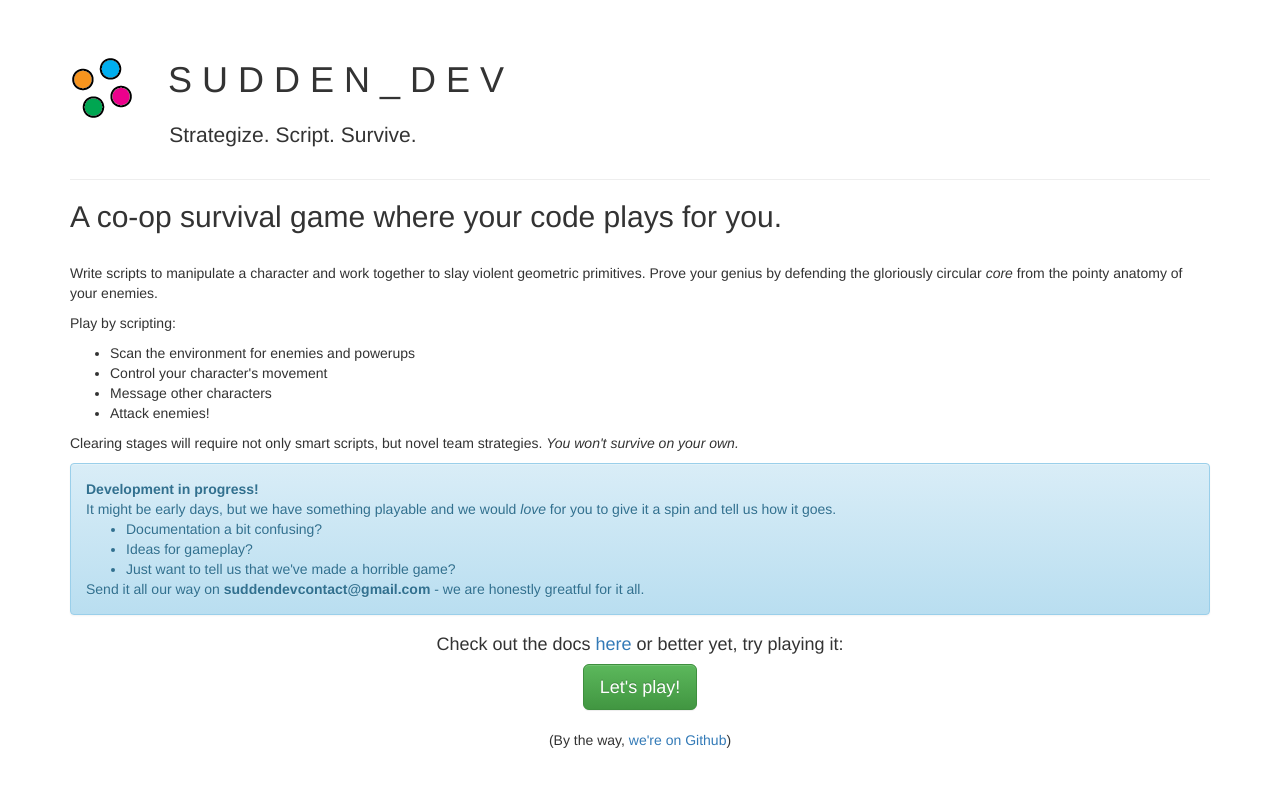
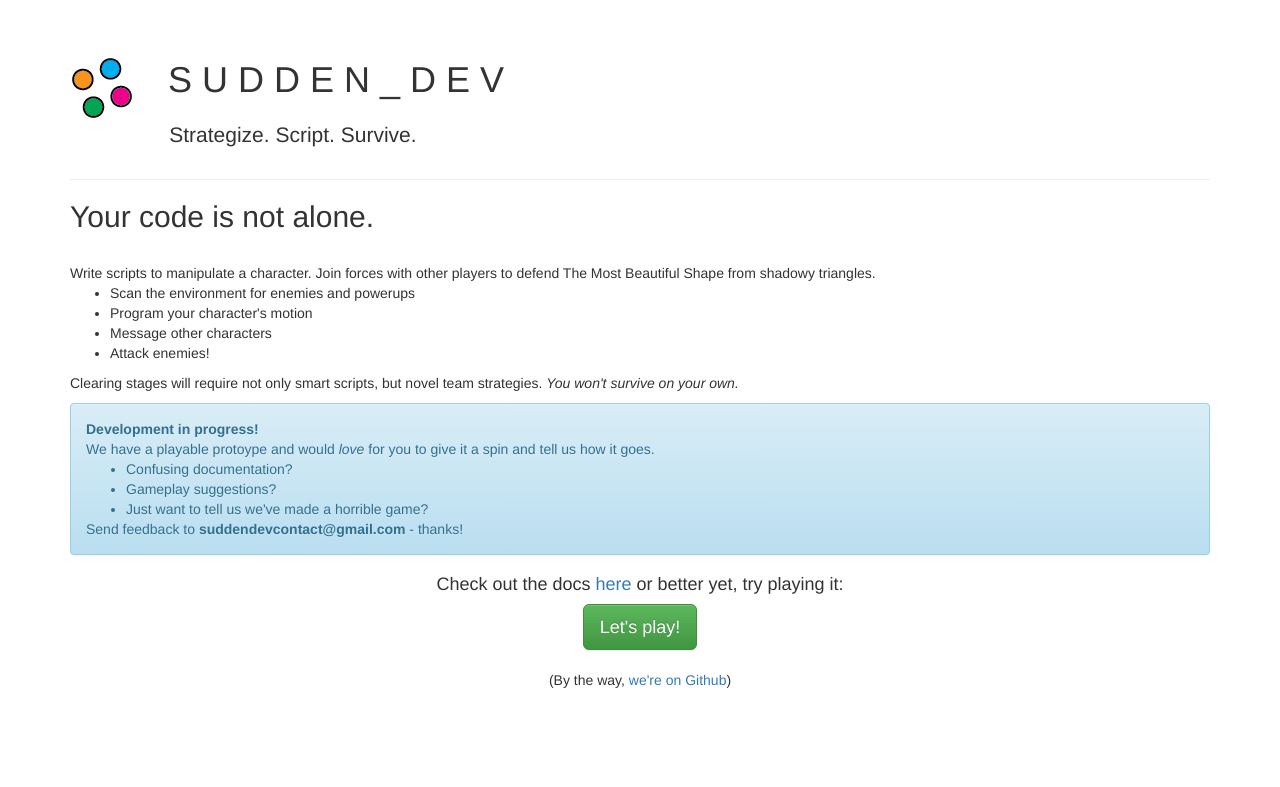
Before and after one commit to SuddenDevs/SuddenDev, a Flask app: a page that uses suddendev/templates/index.html in a window 1280 px wide. Shown: the top 787 px of the page. Run offline with Flask 2, Linux system fonts and the light colour scheme; parts of the project's set-up code (start-up, migrations or seed data) failed here and were passed over; some libraries are stand-ins or nearby versions.

Commit message:
[TB] change homepage wording

```diff
--- a/suddendev/templates/game.html
+++ b/suddendev/templates/game.html
@@ -584,7 +584,7 @@
         stage.addChild(game_layer);
         stage.addChild(hud_layer);
 
-        blurFilter = new PIXI.filters.BlurFilter(2, 1, 3);
+        blurFilter = new PIXI.filters.BlurFilter(0, 1, 3);
 
         fpsText = new PIXI.Text("", {fontFamily: "Arial", fontSize: 20, fill: "black"});
         fpsText.x = 10;
--- a/suddendev/templates/index.html
+++ b/suddendev/templates/index.html
@@ -6,15 +6,14 @@
 
       {{ suddendev_header() }}
 
-      <h2>A co-op survival game where your code plays for you.</h2>
+      <h2>Your code is not alone.</h2>
       <br>
-      Write scripts to manipulate a character and work together to slay violent geometric primitives.
-      Prove your genius by defending the gloriously circular <i>core</i> from the pointy anatomy of your enemies.</p>
+      Write scripts to manipulate a character.
+      Join forces with other players to defend The Most Beautiful Shape from shadowy triangles.
 
-      Play by scripting:</p>
       <ul>
         <li>Scan the environment for enemies and powerups</li>
-        <li>Control your character's movement</li>
+        <li>Program your character's motion</li>
         <li>Message other characters</li>
         <li>Attack enemies!</li>
       </ul>
@@ -24,13 +23,13 @@
 
       <div class="alert alert-info">
 	<strong>Development in progress!</strong>
-	<p>It might be early days, but we have something playable and we would <i>love</i> for you to give it a spin and tell us how it goes.</p>
+	<p>We have a playable protoype and would <i>love</i> for you to give it a spin and tell us how it goes.</p>
 	<ul>
-		<li>Documentation a bit confusing?</li>
-		<li>Ideas for gameplay?</li>
-		<li>Just want to tell us that we've made a horrible game?</li>
+		<li>Confusing documentation?</li>
+		<li>Gameplay suggestions?</li>
+		<li>Just want to tell us we've made a horrible game?</li>
 	</ul>
-	Send it all our way on <b>suddendevcontact@gmail.com</b> - we are honestly greatful for it all.
+	Send feedback to <b>suddendevcontact@gmail.com</b> - thanks!
       </div>
 
       <center>
```
Also changed, not shown: suddendev/templates/home.html (+5 -5 lines).
